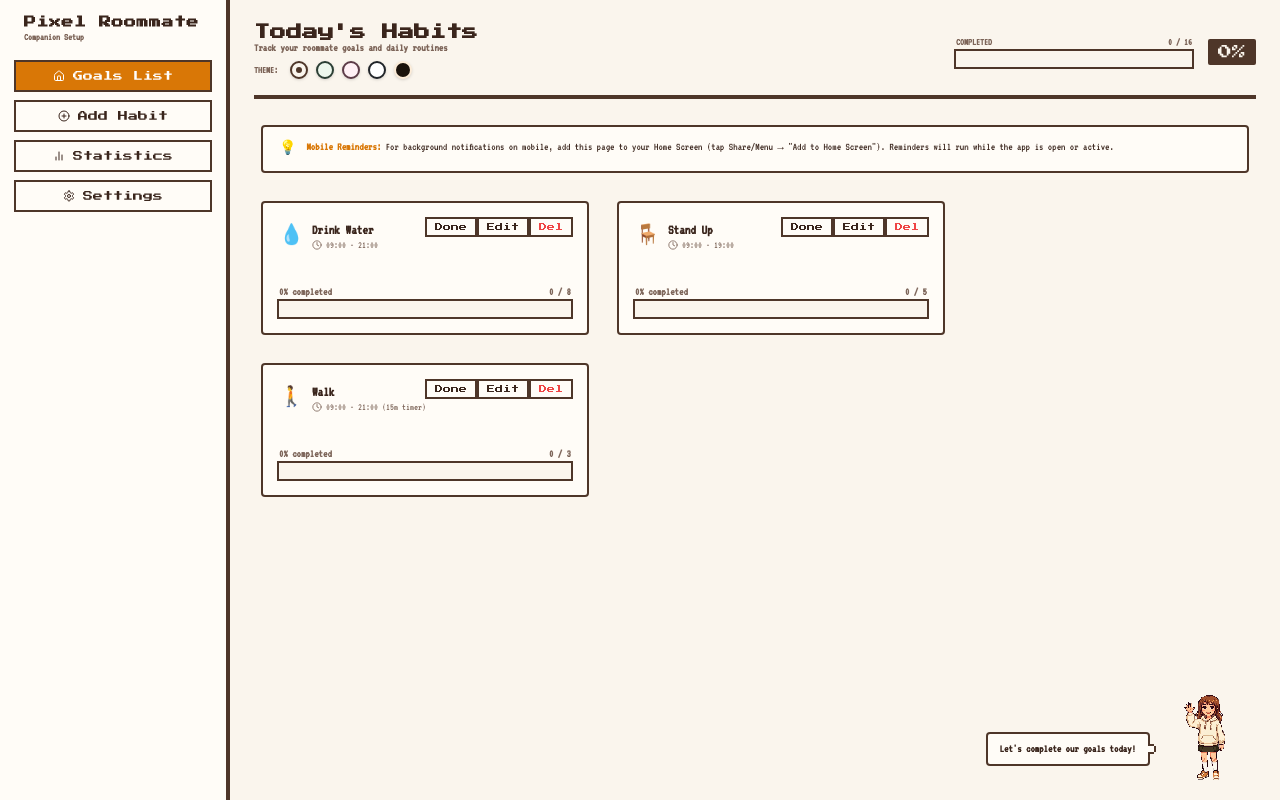
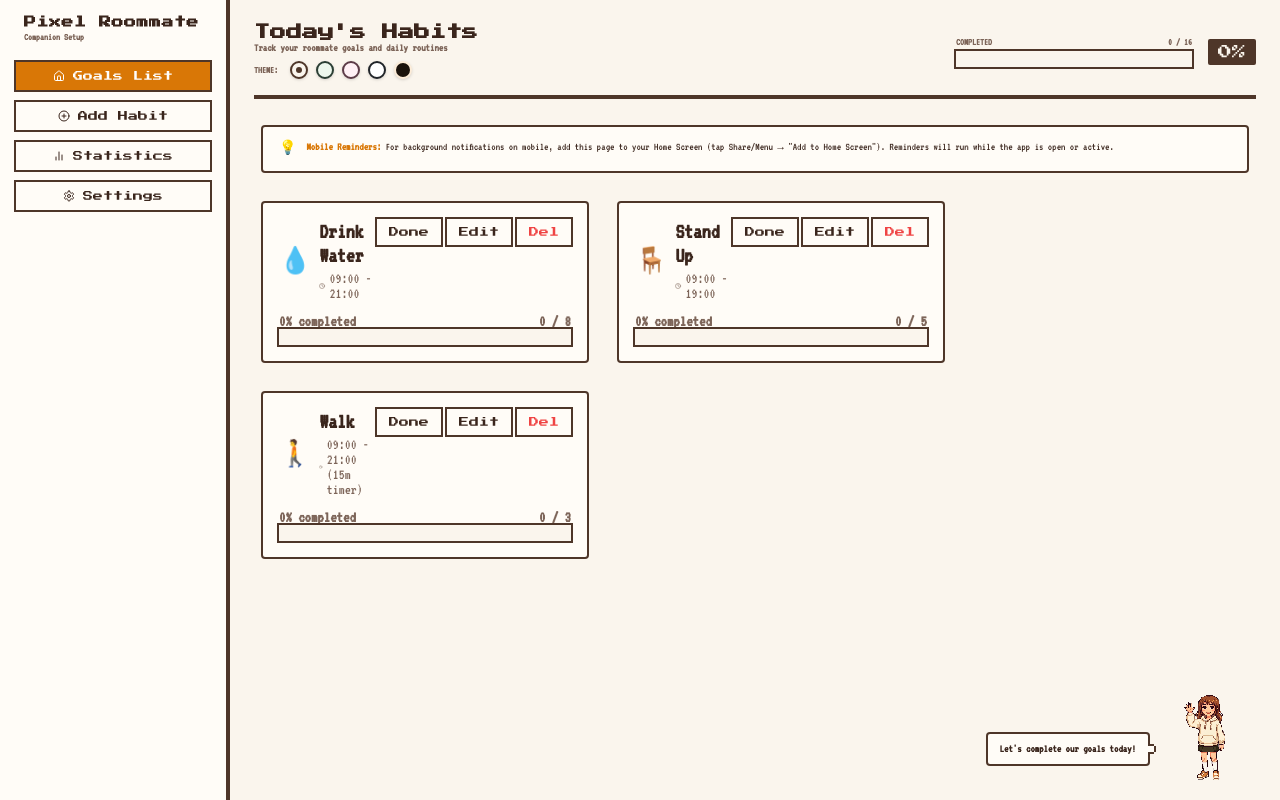
Before and after one commit to raydotsh/pixel-reminders, a React (Vite) app: page / in a window 1280 px wide. Built offline with nearby package versions, Linux system fonts and the light colour scheme.

Commit message:
style: increase card title, subtitle, emoji, and progress text font sizes to optimize readability in VT323 mono

```diff
--- a/src/renderer/index.css
+++ b/src/renderer/index.css
@@ -433,19 +433,20 @@ body {
 }
 
 .card-emoji {
-  font-size: 20px;
+  font-size: 26px;
 }
 
 .card-title-text {
   font-weight: bold;
-  font-size: 14px;
+  font-size: 22px;
   color: var(--text-main);
+  line-height: 1.1;
 }
 
 .card-subtitle-text {
-  font-size: 10px;
+  font-size: 15px;
   color: var(--text-muted);
-  margin-top: 2px;
+  margin-top: 4px;
   display: flex;
   align-items: center;
   gap: 4px;
@@ -453,15 +454,10 @@ body {
 
 .card-actions {
   display: flex;
-  gap: 4px;
+  gap: 6px;
 }
 
-.card-actions .pixel-btn {
-  padding: 4px 8px;
-  font-size: 8px;
-}
-
-.card-progress-area {
+.card-progress-section {
   display: flex;
   flex-direction: column;
   gap: 4px;
@@ -470,7 +466,7 @@ body {
 .card-progress-labels {
   display: flex;
   justify-content: space-between;
-  font-size: 11px;
+  font-size: 16px;
   font-weight: 600;
   color: var(--text-muted);
 }
```
